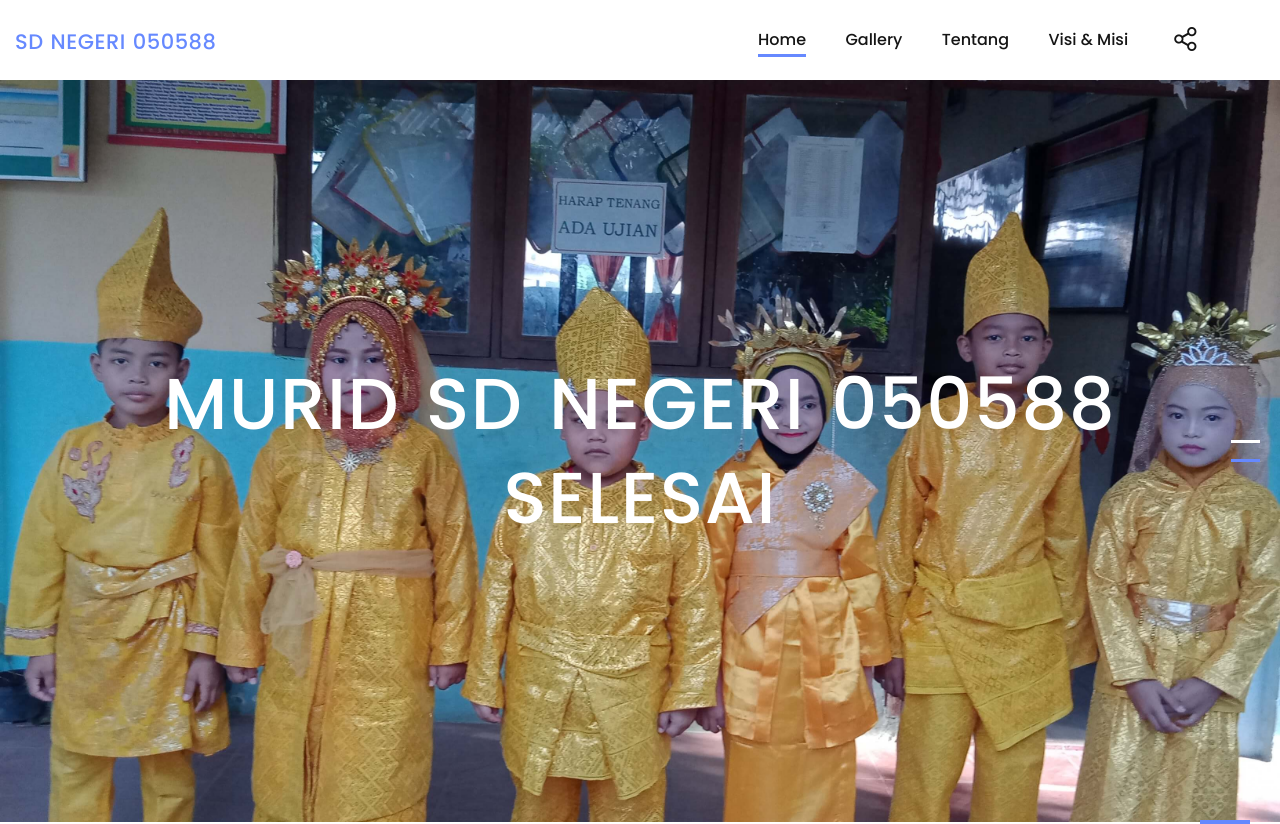
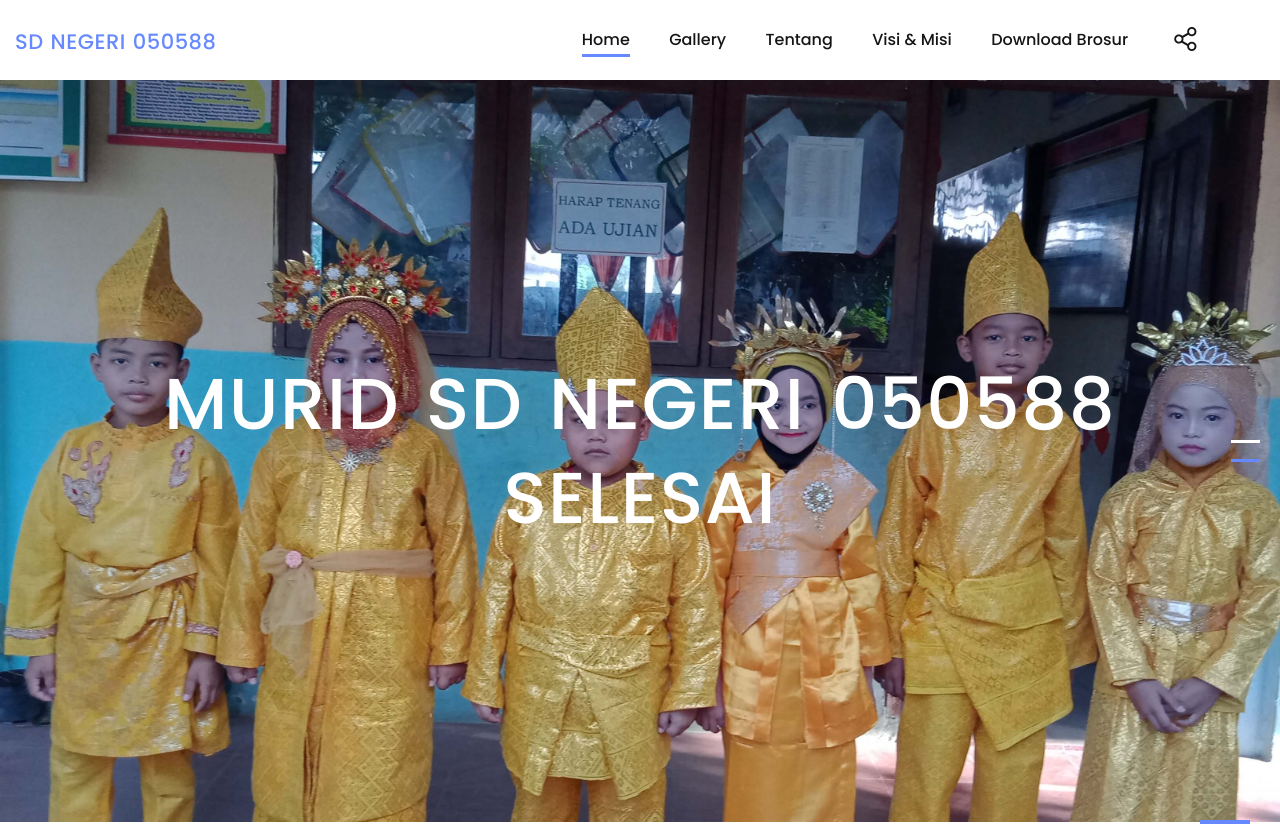
Before and after one commit to sdn88selesai/sdn88selesai.github.io, a plain HTML site: page index.html in a window 1280 px wide. Shown: the top 824 px of the page. Drawn offline with Linux system fonts and the light colour scheme.

Commit message:
Update index.html

```diff
--- a/index.html
+++ b/index.html
@@ -54,7 +54,7 @@
                         <li class="rd-nav-item"><a class="rd-nav-link" href="#gallery">Gallery</a></li>
                         <li class="rd-nav-item"><a class="rd-nav-link" href="#about">Tentang</a></li>
                         <li class="rd-nav-item"><a class="rd-nav-link" href="#visimisi">Visi & Misi</a></li>
-                        <!-- <li class="rd-nav-item"><a class="rd-nav-link" href="#testimoni">Testimoni</a></li> -->
+                        <li class="rd-nav-item"><a class="rd-nav-link" href="brosur-sdn88selesai.pdf">Download Brosur</a></li>
                       </ul>
                     </div>
                   </div>
```
